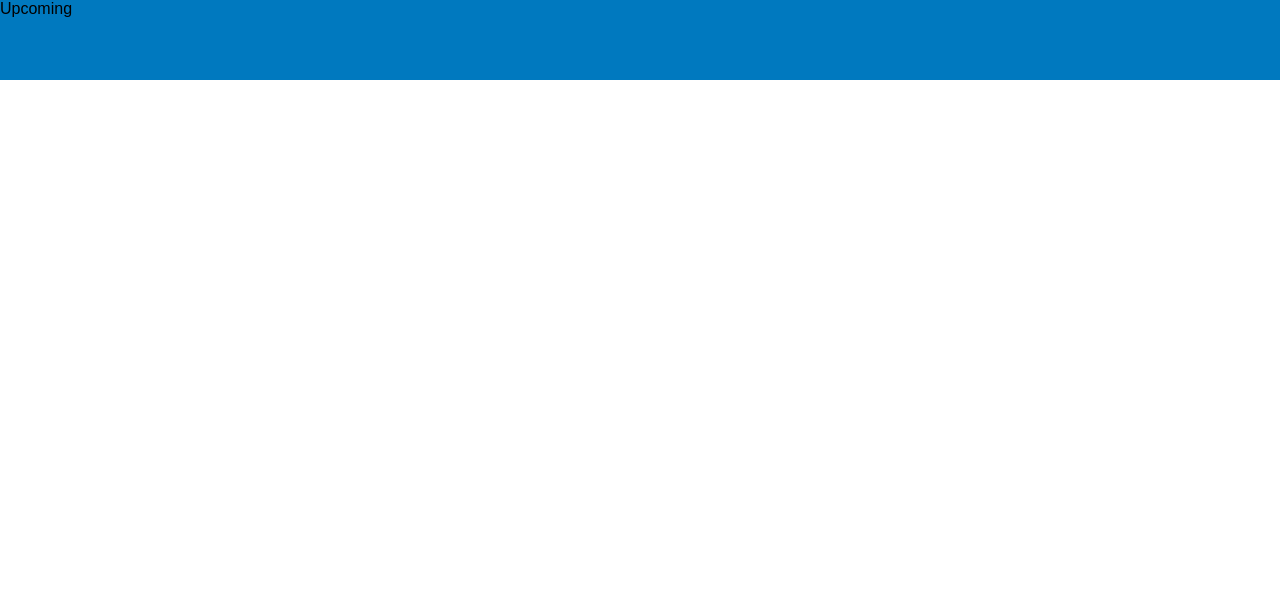
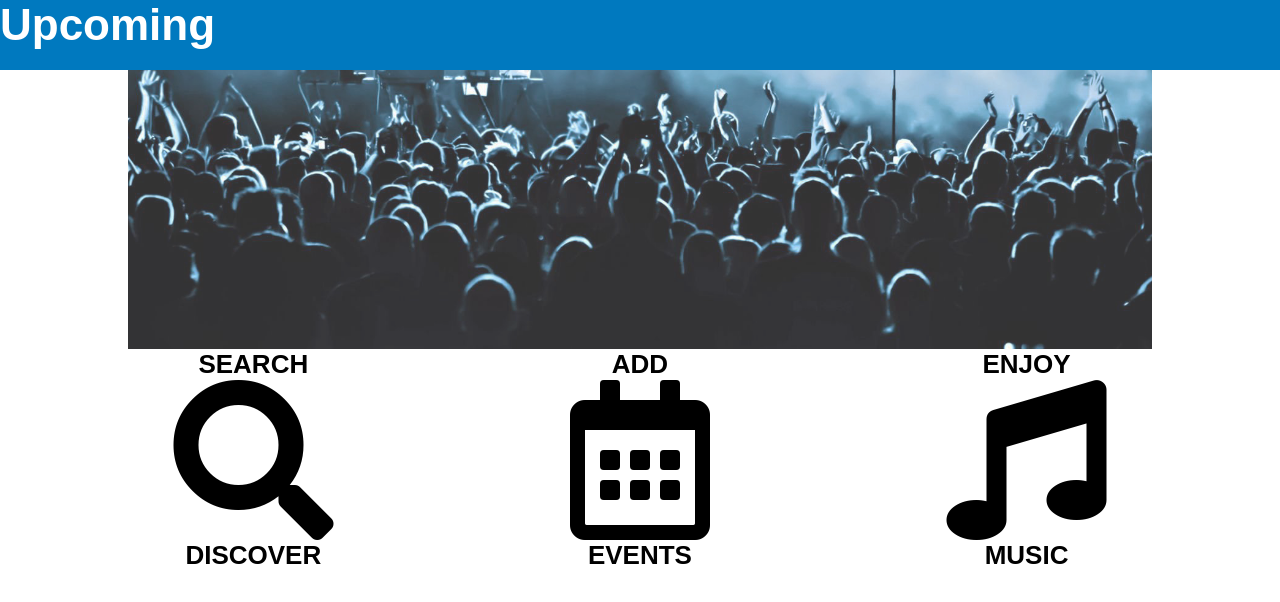
Before and after one commit to fulin426/React-Capstone, a website: page public/index.html in a window 1280 px wide. Drawn offline with nearby package versions, Linux system fonts and the light colour scheme.

Commit message:
fixed border and columns for icons

```diff
--- /dev/null
+++ b/public/float-grid.css
@@ -0,0 +1,73 @@
+* {
+  box-sizing: border-box;
+}
+/* Grid measurements:
+ *
+ *   960px wide including 12 gutters (half gutters on both edges)
+ *
+ *   60px columns (12)
+ *   20px gutters (two half-gutters + 11 full gutters, so 12 total)
+ *
+ *
+ *   For smaller screens, we always want 20px of padding on either side,
+ *   so 960 + 20 + 20 => 1000px
+ *
+ **/
+.row {
+  max-width: 1200px;
+  padding-left: 20px;
+  padding-right: 20px;
+  margin: 0 auto;
+}
+
+/* Clearfix */
+.row::before,
+.row::after {
+  display: table;
+  content: '';
+}
+
+.row::after {
+  clear: both;
+}
+
+.col-3, .col-4, .col-6, .col-12 {
+  float: left;
+
+  /* Gutters:
+   * Each column is padded by half-a-gutter on each side,
+   *
+   * Half a gutter is 10px, 10/960 (context) = 1.041666%
+   *
+   */
+  padding-left: 1.04166666%;
+  padding-right: 1.04166666%;
+}
+
+/* Mobile defaults */
+.col-3, .col-4, .col-6, .col-12 {
+  width: 100%;
+}
+
+
+/* Non-mobile, grid */
+@media only screen and (min-width: 640px) {
+  /* 3 columns, 3/12 in % */
+  .col-3 {
+    width: 25%;
+  }
+
+  /* 4 columns */
+  .col-4 {
+    width: 33.33%;
+  }
+
+  /* 6 columns */
+  .col-6 {
+    width: 50%;
+  }
+
+  /* 12 columns */
+  .col-12 {
+    width: 100%;
+  }
--- a/public/index.html
+++ b/public/index.html
@@ -3,17 +3,42 @@
 <head>
 	<title>React Capstone</title>
 	<link rel="stylesheet" type="text/css" href="styles.css">
+	<link rel="stylesheet" type="text/css" href="float-grid.css"
 	<meta name="viewport" content="width=device-width">
 	<link rel="stylesheet" href="https://use.fontawesome.com/releases/v5.0.13/css/all.css" integrity="sha384-DNOHZ68U8hZfKXOrtjWvjxusGo9WQnrNx2sqG0tfsghAvtVlRW3tvkXWZh58N9jp" crossorigin="anonymous">
 </head>
 <body>
 <nav>Upcoming</nav>
 <main>
+	<div class='landing-image'>
+		<img id='landing-image' alt='landing image crowd' src='https://raw.githubusercontent.com/fulin426/React-Capstone/master/public/Images/img_background_cropped.png'>
+	</div>
+	<div class='row icons-container'>
+		<div class="col-4">
+			<div class='icon search'>
+				<h2 class='icon-description'>SEARCH</h2>
+				<i class="fas fa-search fa-10x"></i>
+				<h2 class='icon-description'>DISCOVER</h2>
+			</div>
+		</div>
+		<div class="col-4">
+			<div class='icon calendar'>
+				<h2 class='icon-description'>ADD</h2>
+				<i class="far fa-calendar-alt fa-10x"></i>
+				<h2 class='icon-description'>EVENTS</h2>
+			</div>
+		</div>
+		<div class="col-4">
+			<div class='icon music'>
+				<h2 class='icon-description'>ENJOY</h2>
+				<i class="fas fa-music fa-10x"></i>
+				<h2 class='icon-description'>MUSIC</h2>
+			</div>
+		</div>
+	</div>
 </main>
 
-
-<footer>
-</footer>
+<footer></footer>
 <script type="text/javascript" src="https://code.jquery.com/jquery-3.3.1.min.js"></script>
 <script type="text/javascript" src="client.js"></script>
 </body>
--- a/public/styles.css
+++ b/public/styles.css
@@ -27,6 +27,7 @@
 
 * {
   box-sizing: border-box;
+/*  	border: 1px solid red;*/
 }
 
 body {
@@ -36,9 +37,45 @@ body {
 html, body {
 	height: 100%;
 }
+
+ul {
+	list-style-type: none;
+}
+
 /*Navigation*/
 nav {
 	width: 100%;
+/*	background-color: black;*/
 	background-color: #0079bf;
-	height: 80px;
+	height: 70px;
+	color: white;
+	font-size: 44px;
+	font-weight: bold;
+	position: absolute;
 }
+
+/*Landing Page*/
+#landing-image {
+	max-height: 400px;
+	max-width: 80%;
+	display: block;
+	margin: 0 auto;
+}
+
+/*Icons*/
+.icons-wrapper {
+	margin: 0 auto;
+	width: 100%;
+}
+.icons-container {
+	margin: 0 auto;
+	max-width: 90%;
+}
+
+.icon {
+	text-align: center;
+}
+
+.icon-description {
+	font-size: 26px;
+}
```
